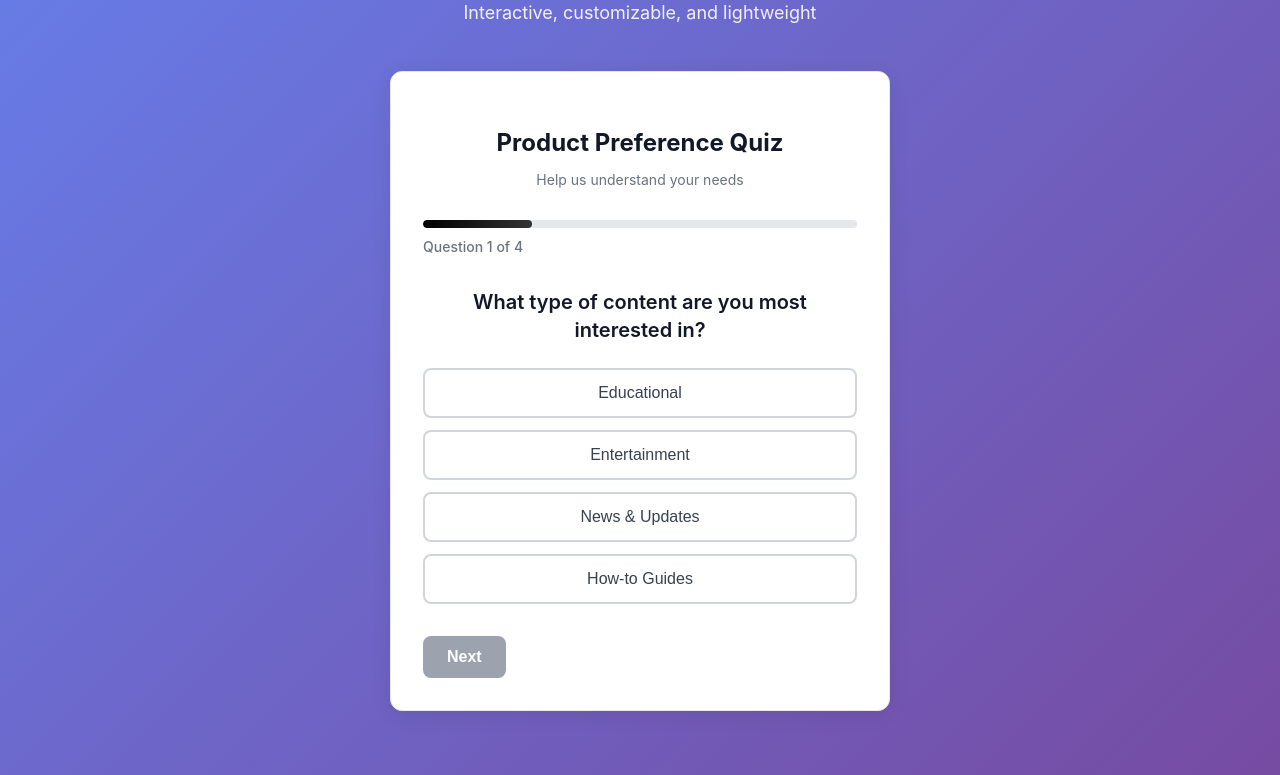
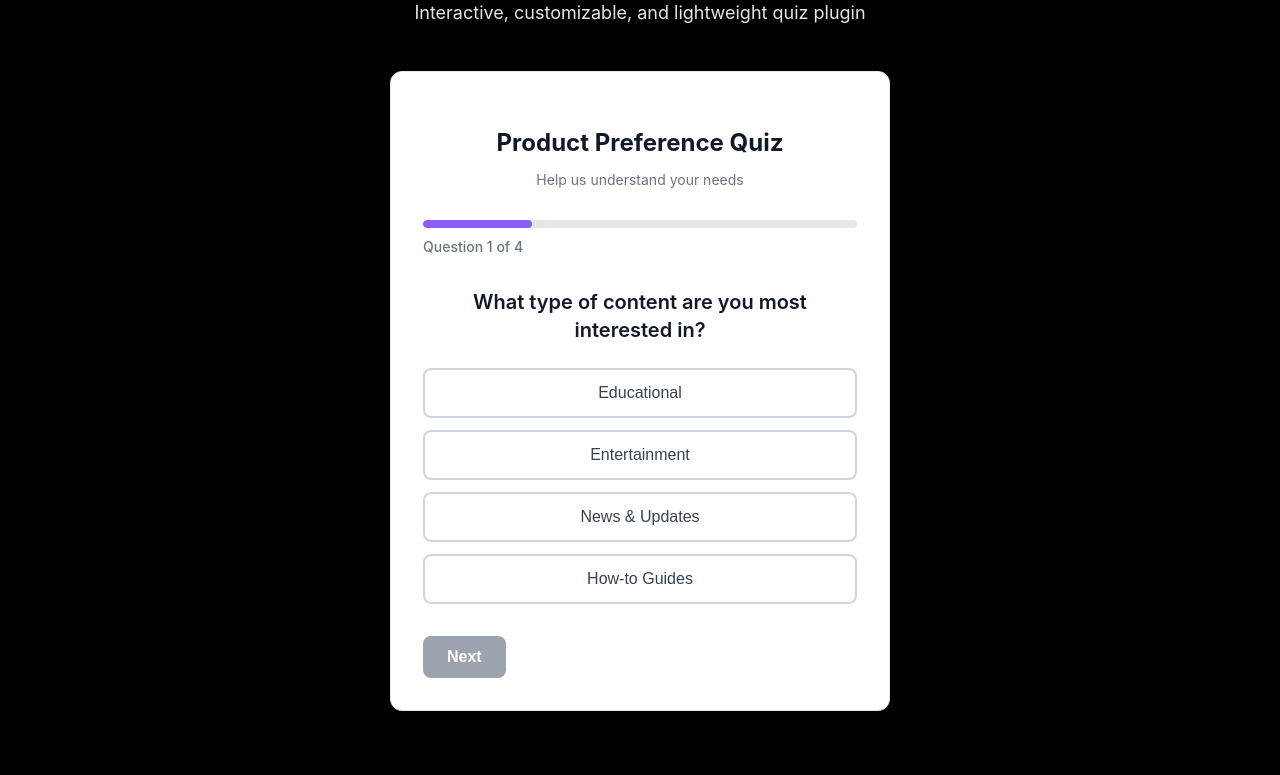
Before and after one commit to joetituslink/lil-action, a plain HTML site: page index.html in a window 1280 px wide. Shown: the part 124-899 px from the top of the page. Drawn offline with Linux system fonts and the light colour scheme.

Commit message:
Update index.html title and description for clarity; enhance lil-action.js to support dynamic primary color styling for quiz elements.

```diff
--- a/index.html
+++ b/index.html
@@ -10,7 +10,7 @@
           Oxygen, Ubuntu, Cantarell, sans-serif;
         margin: 0;
         padding: 2rem;
-        background: linear-gradient(135deg, #667eea 0%, #764ba2 100%);
+        background: #000000;
         min-height: 100vh;
       }
       .demo-header {
@@ -30,8 +30,8 @@
   </head>
   <body>
     <div class="demo-header">
-      <h1>✨ Lil Action Quiz</h1>
-      <p>Interactive, customizable, and lightweight</p>
+      <h1>Lil Action - Quiz Demo</h1>
+      <p>Interactive, customizable, and lightweight quiz plugin</p>
     </div>
 
     <!-- Lil Action Quiz Container -->
--- a/lil-action.js
+++ b/lil-action.js
@@ -383,6 +383,13 @@
       return color;
     }
 
+    // Apply custom color to container
+    var primaryColor = config.color || "#000000";
+    var primaryColorDark = darkenColor(primaryColor, 0.3);
+
+    container.style.setProperty("--la-primary-color", primaryColor);
+    container.style.setProperty("--la-primary-color-dark", primaryColorDark);
+
     // Initialize immediately
     renderQuizHTML();
     initializeQuizInstance();
@@ -468,7 +475,7 @@
 
 .la-quiz-progress-fill {
 	height: 100%;
-	background: linear-gradient(90deg, #000000, #333333);
+	background: var(--la-primary-color, linear-gradient(90deg, #000000, #333333));
 	border-radius: 4px;
 	transition: width 0.3s ease;
 }
@@ -521,14 +528,14 @@
 }
 
 .la-quiz-option-btn:hover {
-	border-color: #000000;
+	border-color: var(--la-primary-color-dark, #000000);
 	background-color: #f5f5f5;
-	color: #000000;
+	color: var(--la-primary-color-dark, #000000);
 }
 
 .la-quiz-option-btn.selected {
-	border-color: #000000;
-	background-color: #000000;
+	border-color: var(--la-primary-color, #000000);
+	background-color: var(--la-primary-color, #000000);
 	color: #ffffff;
 }
 
@@ -559,12 +566,12 @@
 }
 
 .la-quiz-next-btn {
-	background-color: #000000;
+	background-color: var(--la-primary-color, #000000);
 	color: #ffffff;
 }
 
 .la-quiz-next-btn:hover {
-	background-color: #333333;
+	background-color: var(--la-primary-color-dark, #333333);
 }
 
 .la-quiz-next-btn:disabled {
@@ -591,7 +598,7 @@
 
 .la-quiz-restart-btn {
 	padding: 0.875rem 2rem;
-	background-color: #000000;
+	background-color: var(--la-primary-color, #000000);
 	color: #ffffff;
 	border: none;
 	border-radius: 8px;
@@ -602,7 +609,7 @@
 }
 
 .la-quiz-restart-btn:hover {
-	background-color: #333333;
+	background-color: var(--la-primary-color-dark, #333333);
 }
 		`;
     document.head.appendChild(style);
```
